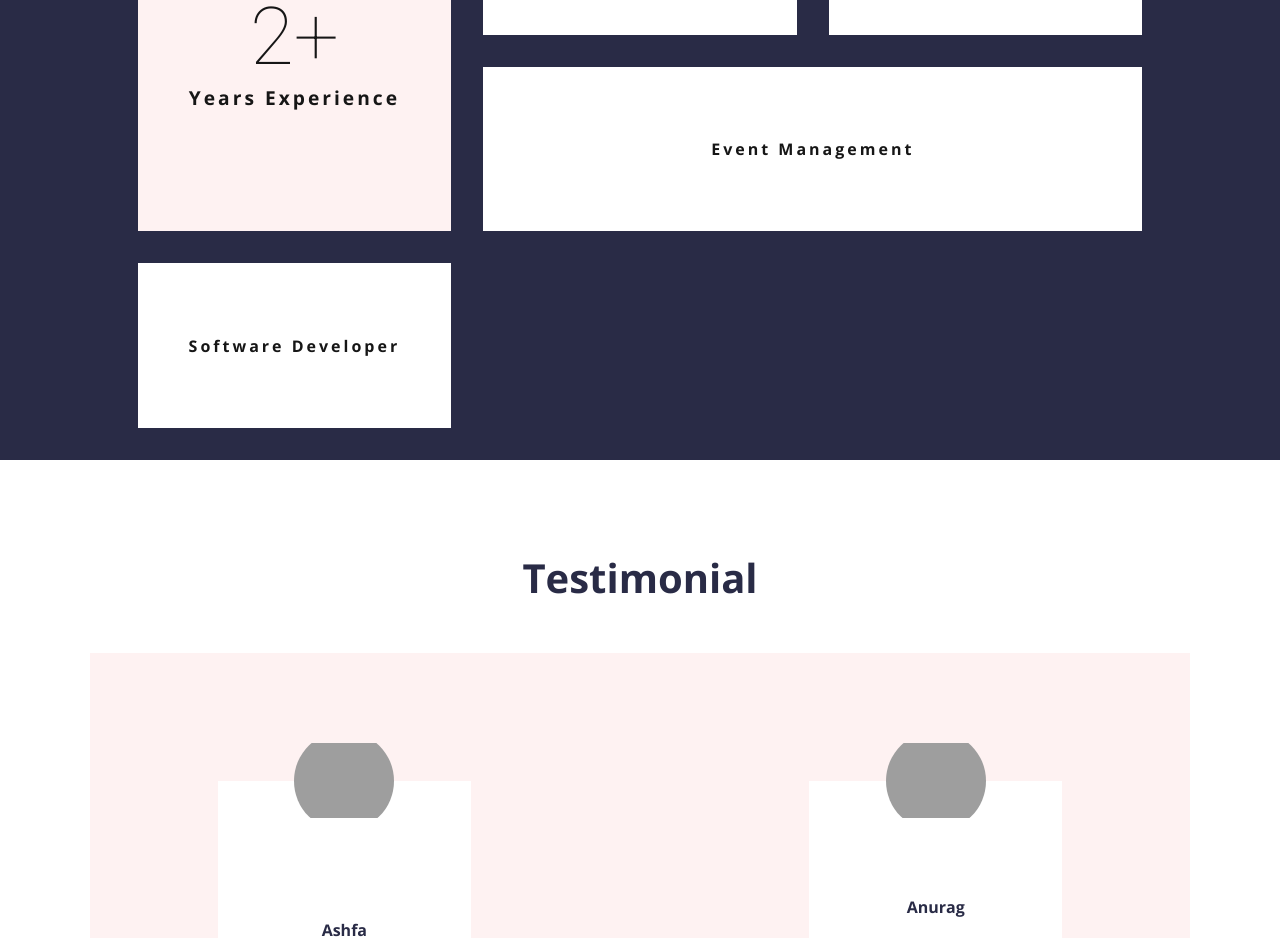
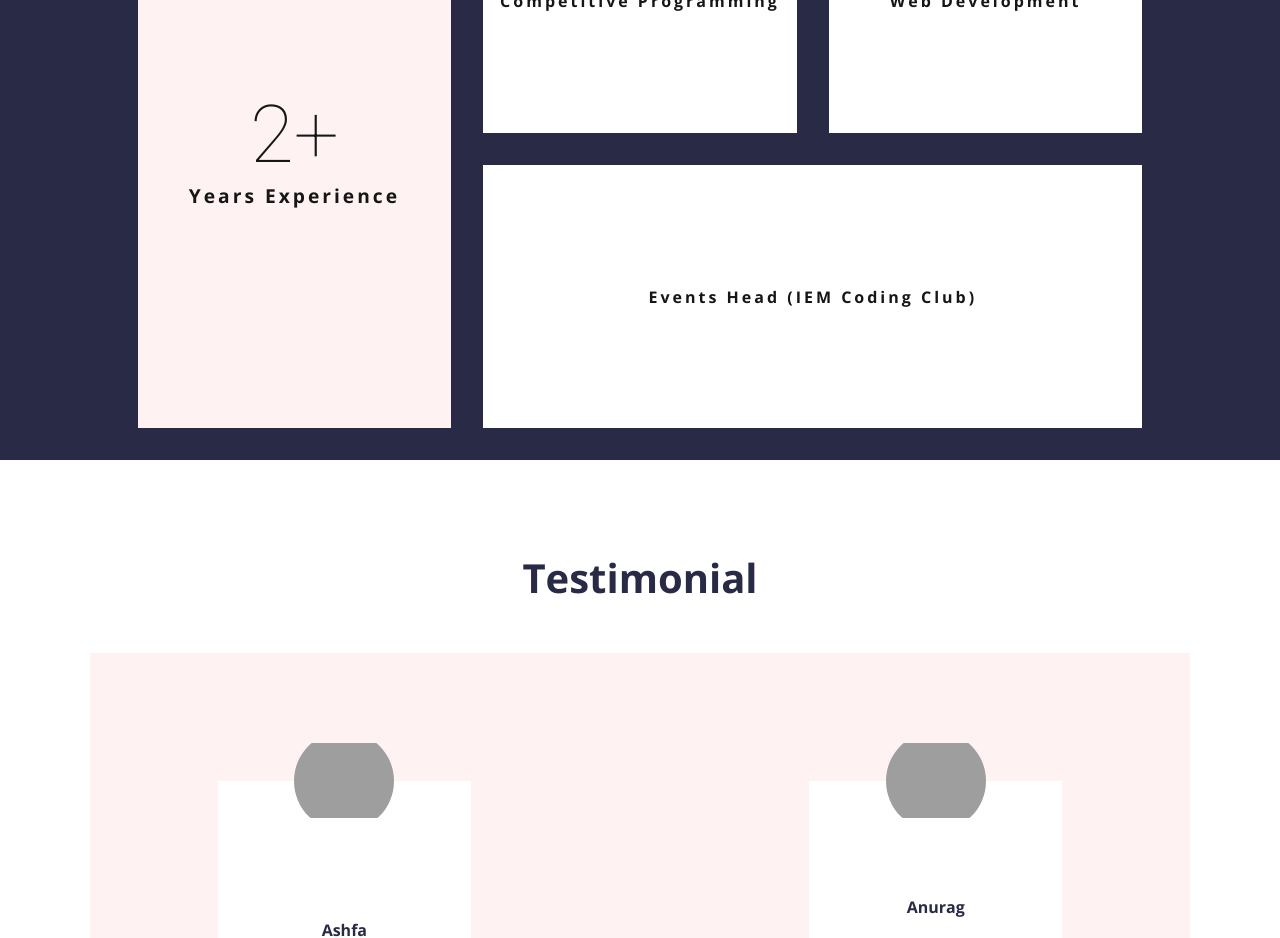
Before and after one commit to anshu51379/portfolio, a React (Create React App) app: page / in a window 1280 px wide. Shown: the part 2920-3858 px from the top of the page. Built offline with nearby package versions, Linux system fonts and the light colour scheme; grey boxes are pictures that could not be loaded.

Commit message:
Update Services.jsx

```diff
--- a/src/components/Services.jsx
+++ b/src/components/Services.jsx
@@ -57,15 +57,15 @@ const Services = () => {
           whileInView={animations.whileInView}
           initial={animations.four}
         >
-          <span>Event Management</span>
+          <span>Events Head (IEM Coding Club)</span>
         </motion.div>
-        <motion.div
+{/*         <motion.div
           className="serviceBox5"
           whileInView={animations.whileInView}
           initial={animations.twoAndThree}
         >
           <span>Software Developer</span>
-        </motion.div>
+        </motion.div> */}
       </section>
     </div>
   );
```
